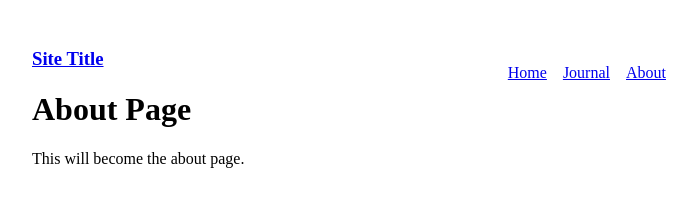
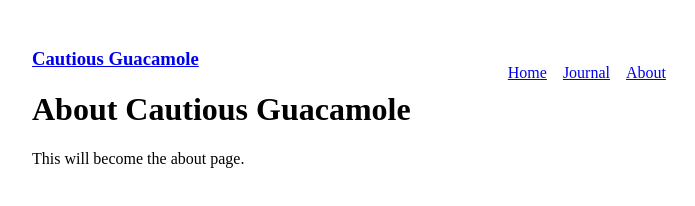
Before and after one commit to jkwak09/cautious-guacamole, a Gatsby site: page /about in a window 1280 px wide. Shown: the whole page, without its empty margins (283-978 px from the left). Built offline with nearby package versions, Linux system fonts and the light colour scheme; Gatsby itself is replaced by a stand-in of ours.

Commit message:
Pull title from config

```diff
--- a/gatsby-config.js
+++ b/gatsby-config.js
@@ -1,10 +1,11 @@
-/**
- * Configure your Gatsby site with this file.
- *
+/*
  * See: https://www.gatsbyjs.org/docs/gatsby-config/
  */
 
 module.exports = {
-  /* Your site config here */
+  /* site config here */
+  siteMetadata: {
+    title: `Cautious Guacamole`,
+  },
   plugins: [],
 }
--- a/src/components/header.js
+++ b/src/components/header.js
@@ -1,18 +1,29 @@
 import React from "react";
-import { Link } from "gatsby";
+import { useStaticQuery, Link, graphql } from "gatsby";
 
 const ListLink = props => (
   <li style={{ display: `inline-block`, marginRight: `1rem` }}>
-    <Link to={props.to}>{props.children}</Link>
+    <Link to={props.to} partiallyActive={true}>{props.children}</Link>
   </li>
 );
 
 function Header() {
+  const data = useStaticQuery(
+    graphql`
+      query {
+        site {
+          siteMetadata {
+            title
+          }
+        }
+      }
+    `
+  )
   return (
     <div>
       <header>
         <Link to="/">
-        <h3 style={{ display: `inline` }}>Site Title</h3>
+        <h3 style={{ display: `inline` }}>{data.site.siteMetadata.title}</h3>
         </Link>
         <ul style={{ listStyle: `none`, float: `right` }}>
           <ListLink to="/">Home</ListLink>
--- a/src/pages/about.js
+++ b/src/pages/about.js
@@ -1,13 +1,14 @@
 import React from "react";
 import Header from "../components/header";
 import Layout from "../components/layout";
+import { graphql } from "gatsby";
 
-function About() {
+function About({ data }) {
   return (
     <Layout>
       <div>
         <Header />
-        <h1>About Page</h1>
+        <h1>About {data.site.siteMetadata.title}</h1>
         <p>This will become the about page.</p>
       </div>
     </Layout>
@@ -15,3 +16,13 @@ function About() {
 };
 
 export default About;
+
+export const query = graphql`
+  query {
+    site {
+      siteMetadata {
+        title
+      }
+    }
+  }
+`
--- a/src/pages/journal.js
+++ b/src/pages/journal.js
@@ -6,7 +6,10 @@ function Journal () {
   return(
     <Layout>
       <Header />
-      <div>placeholder</div>
+      <div>
+        <h1>Journal Page</h1>
+        <p>This will display blog posts.</p>
+      </div>
     </Layout>
   )
 };
```
